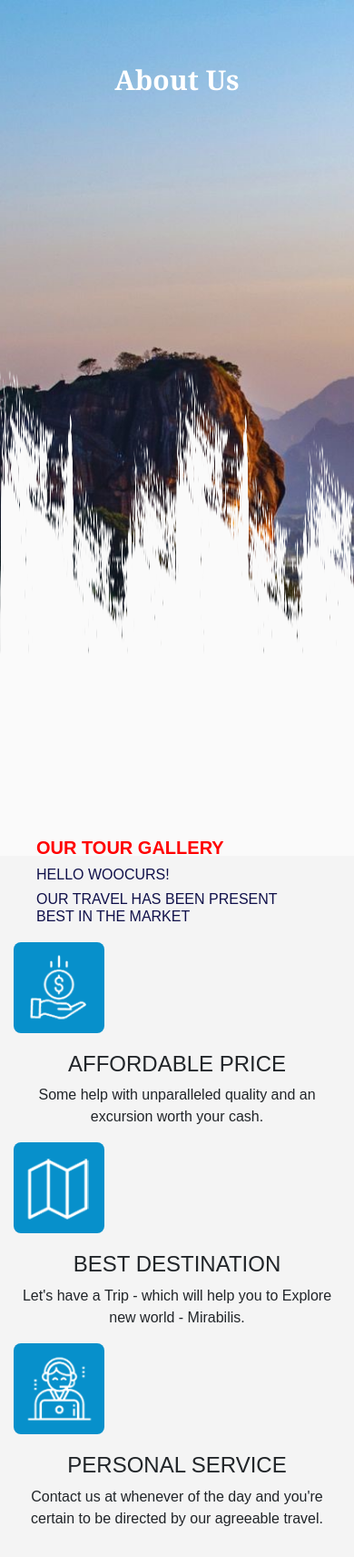
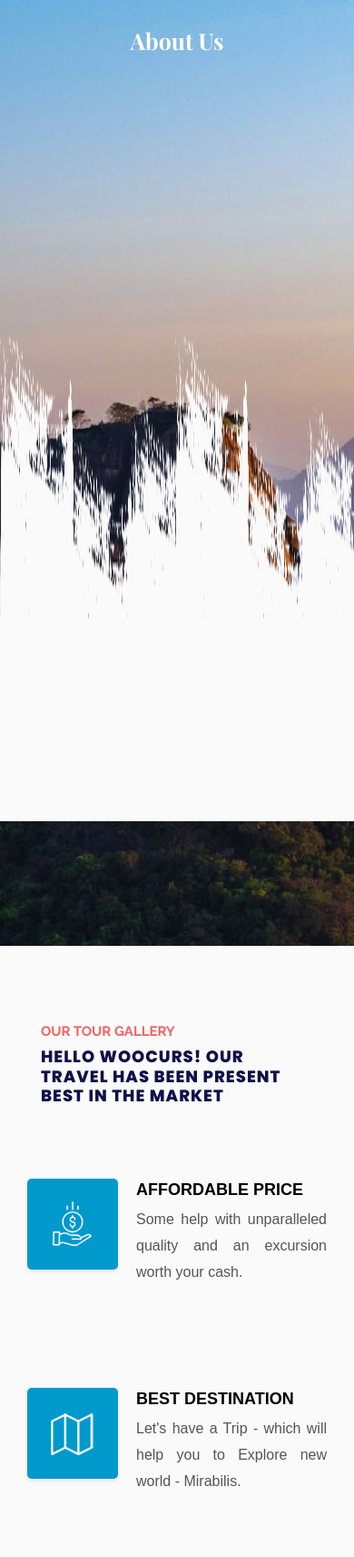
Before and after one commit to woocurs/johntravelslk, a PHP site: page /about.php in a window 390 px wide. Shown: the part 152-1864 px from the top of the page at 91% size. Run offline with PHP 8.4, Linux system fonts and the light colour scheme; some libraries are stand-ins or nearby versions.

Commit message:
about page style change

```diff
--- a/about.php
+++ b/about.php
@@ -8,6 +8,10 @@
     <title>About Us</title>
     <link rel="stylesheet" href="styles/about.css">
     <link rel="stylesheet" href="https://maxcdn.bootstrapcdn.com/bootstrap/4.5.2/css/bootstrap.min.css">
+    <link
+        href="https://fonts.googleapis.com/css2?family=Poppins:wght@400;700;800&family=Playfair+Display:wght@400;700;900&family=Raleway:wght@400;700;900&display=swap"
+        rel="stylesheet">
+
 </head>
 
 <body>
@@ -17,7 +21,9 @@
             <div class="container">
                 <h1 class="heading text-center">About Us</h1>
             </div>
-            <img src="images/banner-pattern.png">
+            <div>
+                <img class="banner-pattern" src="images/banner-pattern.png">
+            </div>
         </div>
     </section>
     <section class="about-page-section">
@@ -28,8 +34,8 @@
                         <div class="col-lg-6">
                             <h5 class="dash-style">OUR TOUR GALLERY</h5>
                             <div class="head-1">
-                                <h2>HELLO WOOCURS!</h2>
-                                <h2>OUR TRAVEL HAS BEEN PRESENT BEST IN THE MARKET</h2>
+                                <h2>HELLO WOOCURS!
+                                    OUR TRAVEL HAS BEEN PRESENT BEST IN THE MARKET</h2>
                             </div>
                         </div>
                         <div class="col-lg-6"> </div>
@@ -89,12 +95,12 @@
                     <div class="col-lg-8 offset-lg-2">
                         <div class="section-heading text-center">
                             <h5 class="dash-style">OUR ASSOCIATES</h5>
-                            <h2>JOHN GROUP OF COMPANIES</h2>
+                            <h2 class="responsive-heading">JOHN GROUP OF COMPANIES</h2>
                             <P>COLLABORATE WITH US TO MAKE OUR FOOT PRINTS EVERY WHERE.</P>
                         </div>
                     </div>
                 </div>
-                <div class="row">
+                <div class="row1">
                     <div class="col ">
                         <div class="about-client">
                             <div class="about-client-icon">
@@ -144,6 +150,7 @@
             </div>
         </div>
         <div class="fullwidth-callback" style="background-image: url(images/counterbg.jpg);">
+            <div class="container3">
                 <div class="container">
                     <div class="section-heading section-heading-white text-center">
                         <div class="row">
@@ -220,8 +227,10 @@
                     </div>
                 </div>
             </div>
+        </div>
     </section>
-    <?php include 'footer/footer.php'; ?>
+
 </body>
 
 </html>
+<?php include 'footer/footer.php'; ?>
--- a/styles/about.css
+++ b/styles/about.css
@@ -1,18 +1,20 @@
-
-*{
-    font-family: "Raleway", sans-serif;
+* {
+  font-family: Arial, sans-serif;
 }
 .inner-banner-container {
   height: 80vh;
   background-size: cover;
   width: 100%;
 }
+.about-page-section {
+  background-color: #fafafa;
+}
 
 .heading {
   padding-top: 100px;
-    font-size: 60px;
+  font-size: 80px;
   color: white;
-    font-family: 'Playfair Display', Georgia, serif;
+  font-family: "Playfair Display", Georgia, serif;
   font-weight: bold;
 }
 
@@ -21,39 +23,66 @@
   padding-top: 180px;
   height: 60vh;
   padding-bottom: 20px;
-
-
 }
-
-.dash-style {
-    color: red;
-    font-family: "Raleway", sans-serif;
-    font-weight: bold;
+.banner-pattern {
+  position: relative;
+  top: -40px;
 }
 
 .section-heading {
-    padding: 50px;
+  padding: 10px;
   color: rgb(16, 16, 74);
   font-family: "Raleway", sans-serif;
   font-weight: bold;
 }
 
-.head-1{
-    color: rgb(16, 16, 74);
+.head-1 {
   font-family: "Raleway", sans-serif;
   font-weight: bold;
 }
+.head-1 h2 {
+  color: rgb(16, 16, 74);
+  font-weight: 800;
+  font-size: 45px;
+  font-family: "Poppins", sans-serif;
+  margin-bottom: 10px;
+  text-transform: uppercase;
+  letter-spacing: 1px;
+}
 
-.about-service-icon img{
-    background-color: rgb(7, 144, 203);
+.about-service {
+  display: flex;
+  align-items: center;
+  gap: 20px;
+  padding: 15px;
+  margin-top: 40px;
+  margin-bottom: 40px;
+  max-width: 100%;
+}
+
+.about-service-icon img {
   width: 100px;
-    text-align: center;
+  height: 100px;
+  display: block;
+  background-color: #0099cc;
+  padding: 15px;
+  border-radius: 5px;
+  box-shadow: 0 2px 4px rgba(0, 0, 0, 0.1);
+}
 
+.about-service-content h4 {
+  font-size: 18px;
+  font-weight: bold;
+  color: #000;
+  margin-bottom: 8px;
+}
 
-}
-.about-service{
-    text-align: center;
-    align-content: center;
+.about-service-content p {
+  font-size: 16px;
+  line-height: 1.8;
+  color: #555;
+  margin: 0;
+  text-align: justify;
 }
 
 .responsive-container iframe {
@@ -62,40 +91,57 @@
   left: 0;
   width: 75%;
   border: 0;
+  margin-bottom: 20px;
 }
-
 
 .row {
   justify-content: space-between;
   padding-bottom: 20px;
 }
-
-.about-client:hover{
+.row1 {
+  display: flex;
+  flex-direction: row;
+  flex-wrap: wrap;
+  justify-content: space-between;
+  padding-bottom: 20px;
+  gap: 15px;
+}
+.about-client:hover {
   transform: scale(1.05);
-
+}
+.responsive-heading {
+  font-size: 2.3em;
 }
 
-.about-client-icon img{
+.about-client-icon img {
   width: 80%;
   mix-blend-mode: darken;
-
 }
 
 .fullwidth-callback {
   background-repeat: no-repeat;
-    margin-top: auto;
   background-size: cover;
   height: 70vh;
 }
-
+.dash-style {
+  margin-top: 70px;
+  color: rgba(243, 70, 70, 0.856);
+  font-size: 15px;
+  font-family: "Raleway", sans-serif;
+  font-weight: bold;
+}
+.container {
+  margin-bottom: 20px;
+  padding-bottom: 40px;
+}
 .callback-counter-wrap {
-
   display: grid;
-    grid-template-columns: repeat(4,1fr);
-    gap: 30px;
+  grid-template-columns: repeat(4, 1fr);
+  gap: 20px;
 }
 
-.counter-head{
+.counter-head {
+  margin-top: 20px;
   color: rgb(16, 16, 74);
   font-family: "Raleway", sans-serif;
   font-weight: bold;
@@ -131,47 +173,40 @@
   font-size: 25px;
 }
 
-
 @media (max-width: 1200px) {
   .heading {
     font-size: 50px;
   }
-
   .inner-banner-container {
     height: 40vh;
     background-position: center;
   }
-
   .section-heading {
     padding: 40px;
   }
-
-    .inner-banner-container img{
+  .responsive-heading {
+    font-size: 2em;
+  }
+  .inner-banner-container img {
     height: 30vh;
   }
-
   .row {
     padding-bottom: 15px;
   }
-
-    .fullwidth-callback{
+  .fullwidth-callback {
     height: 70vh;
   }
-
   .callback-counter-wrap {
     display: grid;
-        grid-template-columns: repeat(4,1fr);
+    grid-template-columns: repeat(4, 1fr);
     gap: 20px;
   }
-
   .counter-item {
     min-width: 180px;
   }
-
   .counter-no {
     font-size: 22px;
   }
-
   .counter-content {
     font-size: 22px;
   }
@@ -283,174 +343,52 @@
     font-size: 25px;
     padding-top: 30px;
   }
-
   .inner-banner-container {
     height: 40vh;
   }
-
   .section-heading {
     padding: 15px;
   }
-
   .col-lg-6 h2 {
     font-size: 18px;
   }
-
   .about-service-icon {
     width: 100px;
   }
-
   .bg-video {
     height: 40vh;
   }
-
-    .fullwidth-callback {
-        height: 70vh;
+  .callback-counter-wrap {
+    display: grid;
+    grid-template-columns: repeat(2, 1fr);
+    gap: 5px;
   }
 
-    .callback-counter-wrap{
-        display: grid;
-        grid-template-columns: repeat(2,2fr);
-        gap: 10px;
+  .container3 {
+    padding: 30px 20px;
+    margin-top: -100px;
   }
 
-
-    .counter-no {
-        font-size: 18px;
+  .about-client-icon {
+    width: 50px;
+    height: 50px;
   }
-
-    .about-client-icon img {
-        width: 100px;
-        align-content: center;
+  .counter-head h2 {
+    font-size: 1rem; /* Smaller font size for screens smaller than 768px */
   }
-    .counter-content{
-        height: 20px;
+  .counter-item {
+    min-width: 100px;
+    padding: 15px;
+    height: 140px;
+    width: 70px;
   }
-    .counter-icon img{
-        width: 40px;
+  .counter-head.h2 {
+    font-size: 20px;
   }
-
-    .counter-item {
-        padding: 15px;
-        height: 130px;
-        width: 140px;
-    }
-
-    .callback-counter-wrap {
-        gap: 5px;
-        flex-direction: column;
-    }
-
-    .counter-item {
-        min-width: 120px;
-        margin-bottom: 5px;
-    }
-
   .counter-no {
     font-size: 16px;
   }
-
   .counter-content {
     font-size: 16px;
   }
 }
-
-
-@media (max-width: 480px) {
-
-    .inner-banner-container {
-        height: 35vh;
-    }
-
-    .heading {
-        font-size: 30px;
-        padding-top: 70px;
-    }
-
-    .inner-banner-container img {
-        height: 30vh;
-    }
-
-
-    .section-heading {
-        padding: 10px;
-    }
-
-
-    .col-lg-6 h2 {
-        font-size: 16px;
-    }
-
-
-    .about-service {
-        align-content: center;
-
-    }
-
-
-    .row {
-        flex-direction: column;
-        padding-bottom: 15px;
-    }
-
-
-    .fullwidth-callback {
-        height: 70vh;
-    }
-
-    .callback-counter-wrap{
-        display: grid;
-        grid-template-columns: repeat(2,2fr);
-        gap: 10px;
-    }
-
-
-    .counter-no {
-        font-size: 18px;
-    }
-
-    .about-client-icon img {
-        width: 100px;
-        align-content: center;
-    }
-    .counter-content{
-        height: 20px;
-    }
-    .counter-icon img{
-        width: 40px;
-    }
-
-    .counter-item {
-        padding: 15px;
-        height: 130px;
-        width: 140px;
-    }
-
-    .counter-no,
-    .counter-content {
-        font-size: 16px;
-    }
-
-}
-
-@media (max-width: 375px) {
-    .fullwidth-callback {
-        height: 50vh;
-    }
-    .counter-item {
-        padding: 5px;
-        height: 100px;
-        width: 100px;
-    }
-    .counter-icon img{
-        width: 30px;
-    }
-    .callback-counter-wrap{
-        display: grid;
-        grid-template-columns: repeat(2,2fr);
-        gap: 5px;
-    }
-    .counter-content{
-        height: 20px;
-    }
-}
```
Also changed, not shown: other parts of styles/about.css (+56 -35 lines). Lines whose indentation alone changed are shown as unchanged.
